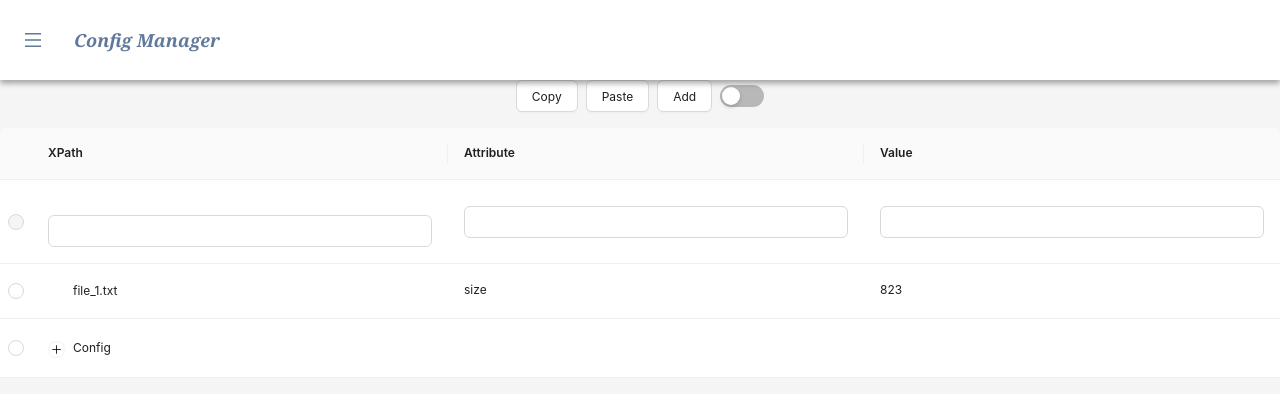
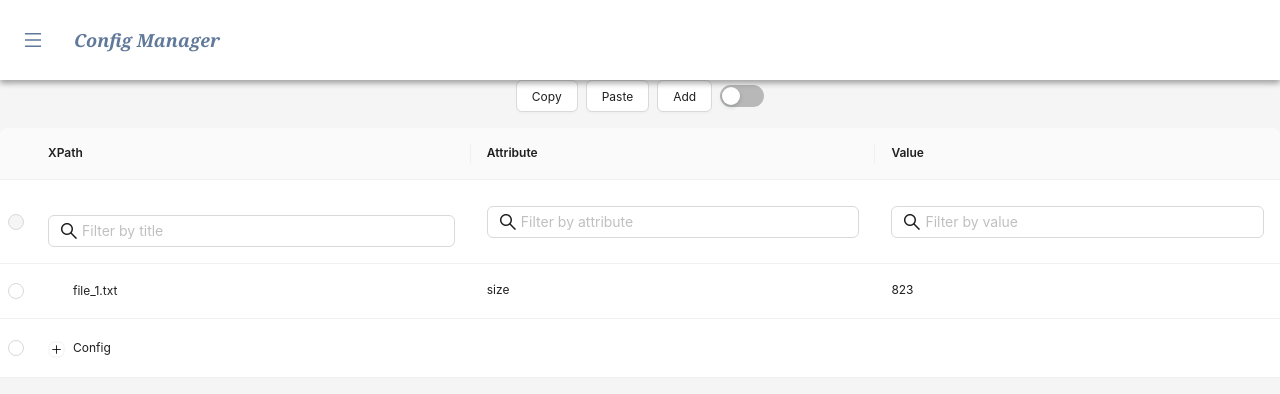
Before and after one commit to i-shuan/Frontend, a React (Create React App) app: page /#/ConfigManager in a window 1280 px wide. Shown: the top 394 px of the page. Built offline with nearby package versions, Linux system fonts and the light colour scheme.

Commit message:
Input更改成按了enter

```diff
--- a/src/Components/FilterInput.js
+++ b/src/Components/FilterInput.js
@@ -1,30 +1,24 @@
-import { useState, useEffect, useRef } from 'react';
-import { Input } from 'antd';
+// FilterInput.js
+import React, { useState } from "react";
+import { Input } from "antd";
+import { SearchOutlined } from "@ant-design/icons";
 
-function FilterInput(props) {
-  const [inputValue, setInputValue] = useState(props.value);
-  const timerIdRef = useRef(null);
+const FilterInput = ({ field, value, onChange }) => {
+  const [inputValue, setInputValue] = useState(value);
 
-  useEffect(() => {
-    setInputValue(props.value);
-  }, [props.value]);
-
-  const handleInputChange = (event) => {
-    setInputValue(event.target.value);
-    if (timerIdRef.current) {
-      clearTimeout(timerIdRef.current);
-    }
-
-    timerIdRef.current = setTimeout(() => {
-      props.onChange(props.field, event.target.value);
-    }, 1500);
+  const handleSearch = () => {
+    onChange(field, inputValue);
   };
 
   return (
-    <div>
-      <Input key={props.field} value={inputValue} onChange={handleInputChange} />
-    </div>
+    <Input
+      placeholder={`Filter by ${field}`}
+      prefix={<SearchOutlined />}
+      value={inputValue}
+      onChange={(e) => setInputValue(e.target.value)}
+      onPressEnter={handleSearch}
+    />
   );
-}
+};
 
 export default FilterInput;
--- a/src/ConfigManager/ConfigManagerPage.js
+++ b/src/ConfigManager/ConfigManagerPage.js
@@ -10,12 +10,7 @@ import {
   Form,
   Input,
 } from "antd";
-import {
-  CopyOutlined,
-  DeleteOutlined,
-  PlusOutlined,
-  ExclamationCircleOutlined,
-} from "@ant-design/icons";
+
 import { v4 as uuidv4 } from "uuid";
 import EditableCell from "./EditableCell";
 import FilterInput from "../Components/FilterInput";
@@ -72,7 +67,9 @@ const convertToTreeData = (obj, parentKey = null) => {
 };
 
 const orignalTreeData = convertToTreeData(result);
-orignalTreeData.push({key:0, "title":"initial", "attribute": "initial", "value": "initial"})
+const initialData = {key:0, "title":"initial", "attribute": "initial", "value": "initial"};
+orignalTreeData.push(initialData);
+
 /*key=0 排第一列*/
 const treeDataWithTop = [orignalTreeData.find(item => item.key === 0), ...orignalTreeData.filter(item => item.key !== 0)]
 console.log("treeDataWithTop", treeDataWithTop)
@@ -117,11 +114,6 @@ const filterTreeData = (data, filterInput) => {
 
 
 
-
-const hiddenRowStyle = {
-  display: "none",
-};
-
 const ConfigManager = () => {
   const [checkStrictly, setCheckStrictly] = useState(false);
  /* tree structure key*/
@@ -135,14 +127,22 @@ const ConfigManager = () => {
   console.log("filterInput", filterInput)
 
   useEffect(() => {
-    const filteredData = filterTreeData(treeDataWithTop, filterInput);
-    setFilteredTreeData(filteredData);
+    // const filteredData = filterTreeData(treeDataWithTop, filterInput);
+    // setFilteredTreeData(filteredData);
 
   }, [filterInput]);
 
   const handleFilterInputChange = useCallback((field, value) => {
-    setFilterInput(prevState => ({ ...prevState, [field]: value }));
+    setFilterInput((prevState) => ({ ...prevState, [field]: value }));
+
+    // 在使用者按下 Enter 鍵時更新過濾後的樹數據
+    const filteredData = filterTreeData(treeDataWithTop, {
+      ...filterInput,
+      [field]: value,
+    });
+    setFilteredTreeData(filteredData);
   }, []);
+
 
 
   const columns = [
@@ -365,14 +365,15 @@ const insertNode = (data, nodeToInsert, selectedNodeKey) => {
     });
   };
 
-/* Edit Cell Value - association to save function*/
-  const handleSave = (updatedRecord, obj) => {
+  /* Edit Cell Value - association to save function*/
+  const handleSave = useCallback((updatedRecord, obj) => {
+
     const { key } = updatedRecord;
     const dataIndex = Object.keys(obj)[0];
     const newData = obj[dataIndex] !== undefined ? obj[dataIndex] : '';
     const updatedTreeData = updateTreeData(treeData, key, dataIndex, newData);
     setTreeData(updatedTreeData);
-  };
+  },[]);
 
 
   /* Call EditCell*/
--- a/src/ConfigManager/EditableCell.js
+++ b/src/ConfigManager/EditableCell.js
@@ -6,6 +6,7 @@ const EditableCell = ({
   editable,
   children,
   dataIndex,
+  rowIndex,
   record,
   handleSave,
   ...restProps
@@ -32,12 +33,19 @@ const EditableCell = ({
   const save = async () => {
     try {
       const values = await form.validateFields();
-      toggleEdit();
-      handleSave(record, values);
+      // 添加一个短暂的延迟，以确保在失去焦点时有足够的时间进行保存。
+      setTimeout(() => {
+        toggleEdit();
+
+        handleSave(record, values);
+
+      }, 100);
     } catch (errInfo) {
       console.log("Save failed:", errInfo);
     }
   };
+
+
 
   let childNode = children;
   if (editable) {
@@ -68,7 +76,7 @@ const EditableCell = ({
           }}
           onClick={toggleEdit}
         >
-          {record[dataIndex] !== undefined ? children : "(Empty)"}
+          {children || "(Empty)"}
         </div>
       );
     }
```
